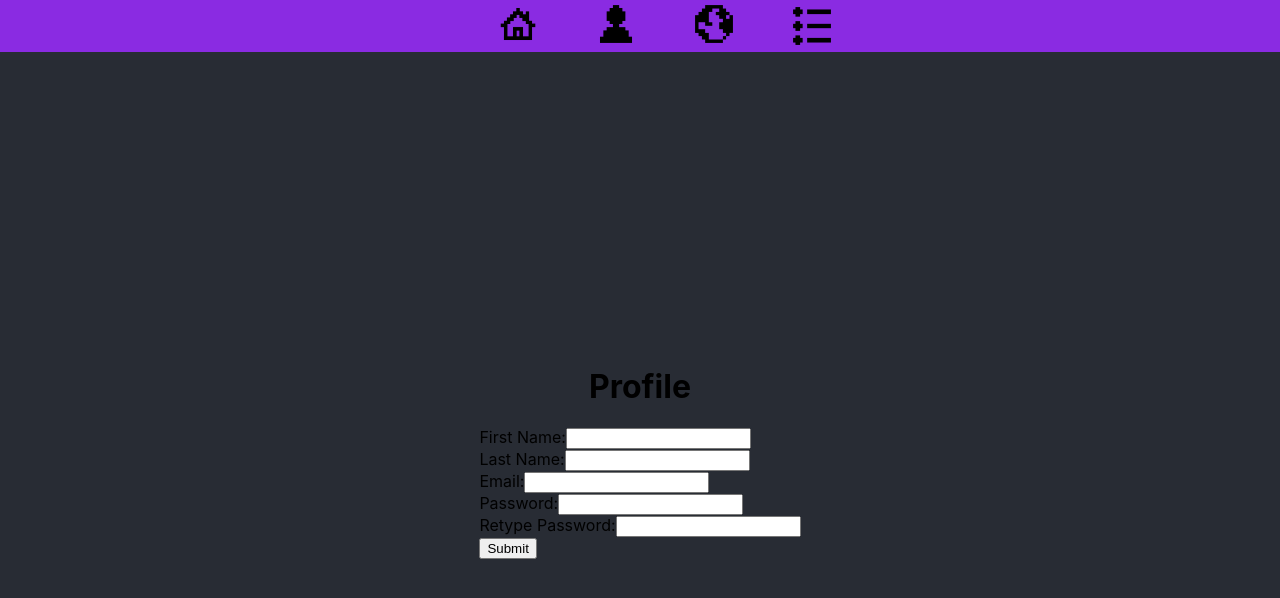
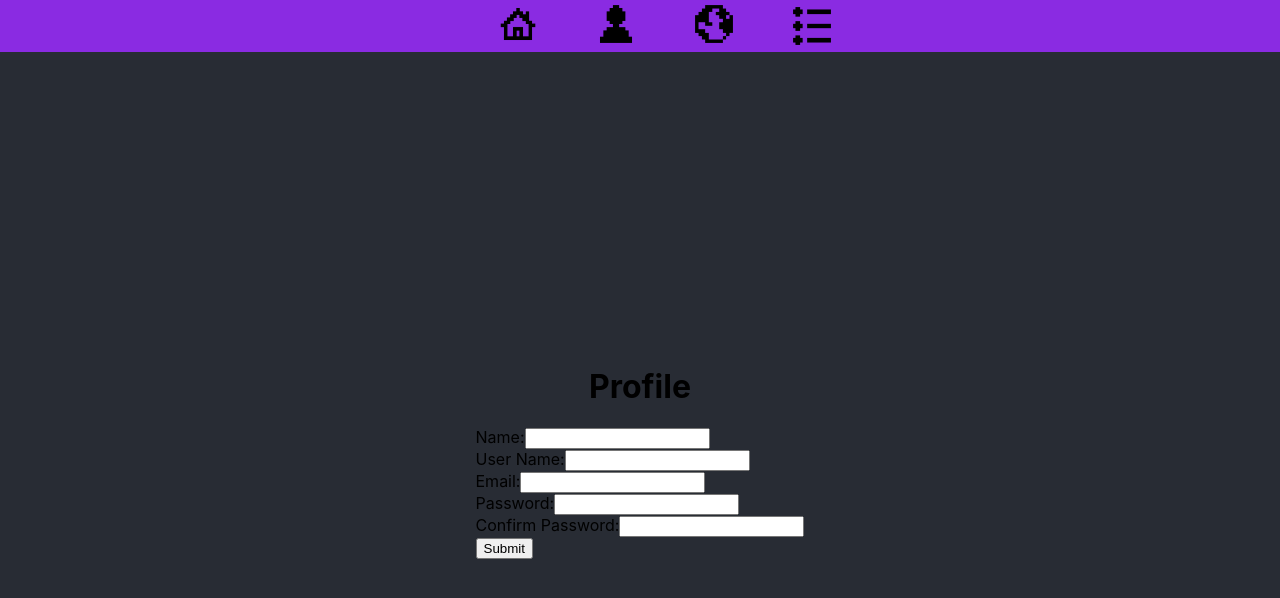
Before and after one commit to hekmaflo/ocho-app, a React (Create React App) app in the folder client/: page /profile in a window 1280 px wide. Shown: the top 598 px of the page. Built offline with nearby package versions, Linux system fonts and the light colour scheme.

Commit message:
added form and axios post call for user registration

```diff
--- a/client/src/components/UserRegister.jsx
+++ b/client/src/components/UserRegister.jsx
@@ -1,28 +1,80 @@
-import React from "react";
+import React, { useState } from "react";
+import axios from "axios";
+import { useNavigate } from "react-router-dom";
 
 const UserRegister = () => {
+  const [formValues, setFormValues] = useState({
+    name: "",
+    username: "",
+    email: "",
+    password: "",
+    confirmPassword: "",
+  });
+
+  const navigate = useNavigate();
+
+  const handleChange = (e) => {
+    setFormValues({ ...formValues, [e.target.name]: e.target.value });
+  };
+
+  const handleSubmit = async (event) => {
+    event.preventDefault();
+
+    try {
+      await axios.post("/api/register", formValues);
+      navigate("/home");
+    } catch (error) {
+      console.error(error);
+    }
+  };
+
   return (
-    <form>
+    <form onSubmit={handleSubmit}>
       <div>
         <div>
-          <label>First Name:</label>
-          <input type="text" />
+          <label>Name:</label>
+          <input
+            type="text"
+            name="name"
+            value={formValues.name}
+            onChange={handleChange}
+          />
         </div>
         <div>
-          <label>Last Name:</label>
-          <input type="text" />
+          <label>User Name:</label>
+          <input
+            type="text"
+            name="username"
+            value={formValues.username}
+            onChange={handleChange}
+          />
         </div>
         <div>
           <label>Email:</label>
-          <input type="text" />
+          <input
+            type="email"
+            name="email"
+            value={formValues.email}
+            onChange={handleChange}
+          />
         </div>
         <div>
           <label>Password:</label>
-          <input type="text" />
+          <input
+            type="password"
+            name="password"
+            value={formValues.password}
+            onChange={handleChange}
+          />
         </div>
         <div>
-          <label>Retype Password:</label>
-          <input type="text" />
+          <label>Confirm Password:</label>
+          <input
+            type="password"
+            name="confirmPassword"
+            value={formValues.confirmPassword}
+            onChange={handleChange}
+          />
         </div>
       </div>
       <div>
```
